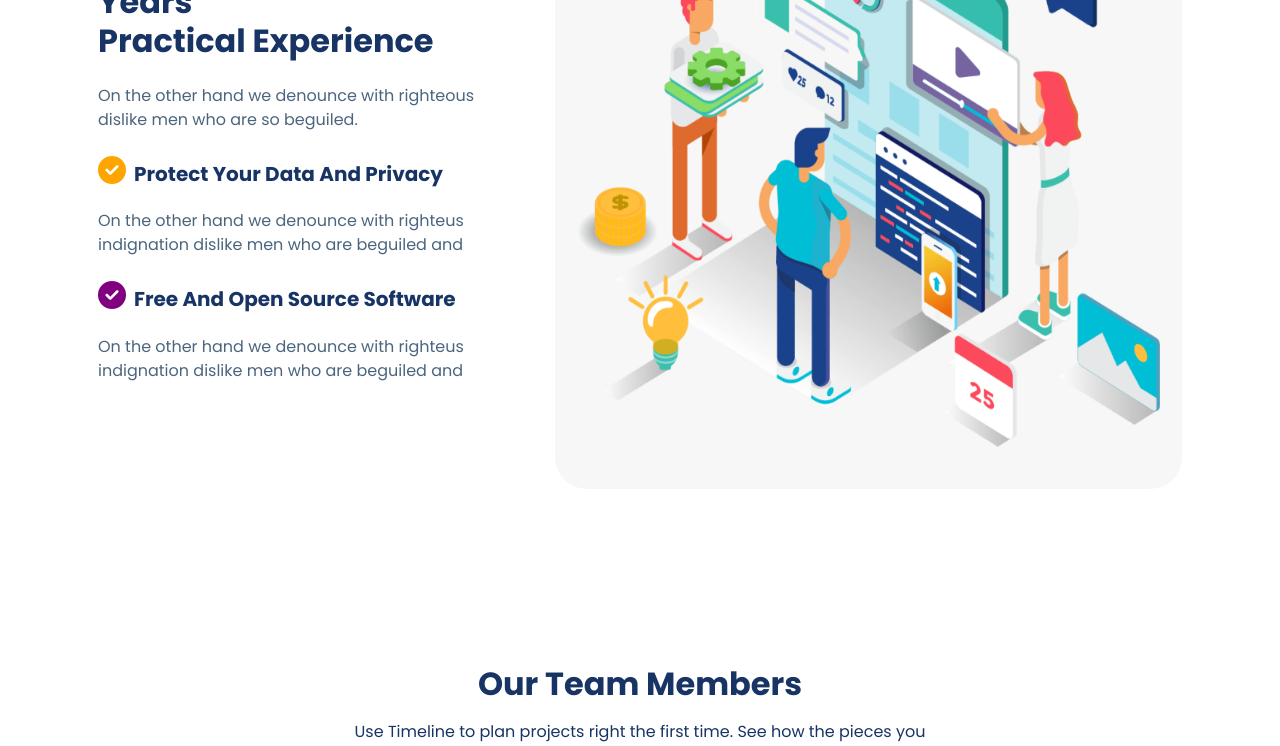
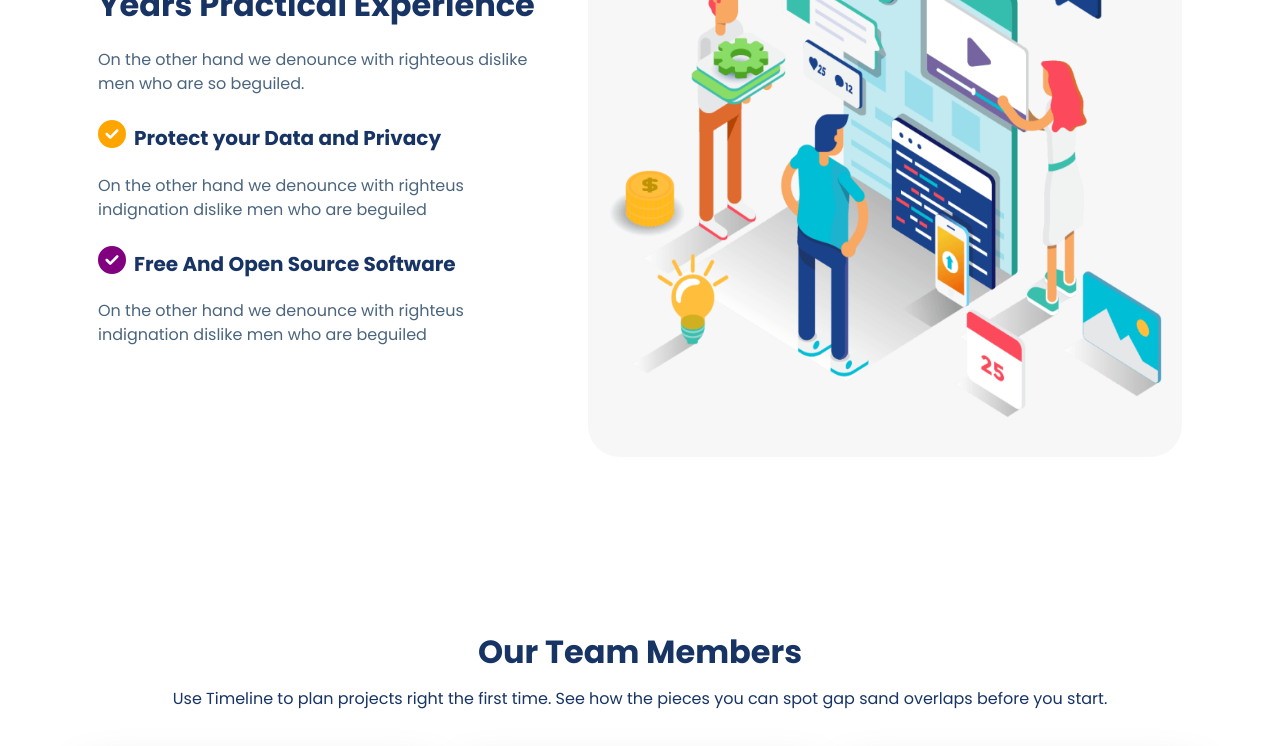
Before and after one commit to MdWahiduzzamanEmon/RBS-Frontend, a Next.js app: page /AboutUs in a window 1280 px wide. Shown: the part 1080-1826 px from the top of the page. Built offline with nearby package versions, Linux system fonts and the light colour scheme.

Commit message:
team member part done

```diff
--- a/components/AboutUs/About2nd.js
+++ b/components/AboutUs/About2nd.js
@@ -35,7 +35,10 @@
 ];
 
 const Home2nd = () => {
+
     return (
+        <div
+            >
             <div className="container-lg my-5 py-5 mx-auto"
                 style={{
                     fontFamily: 'Poppins'
@@ -73,6 +76,7 @@
                 </div>
 
             </div>
+       </div>
     );
 };
 
--- a/components/AboutUs/About3rd.js
+++ b/components/AboutUs/About3rd.js
@@ -1,35 +1,47 @@
 import Image from 'next/image';
-import download2 from '../../public/download (2).jpg'
+// import download2 from '../../public/download (2).jpg'
 import { FontAwesomeIcon } from '@fortawesome/react-fontawesome'
 import { faCheck, faCheckCircle } from '@fortawesome/free-solid-svg-icons'
 
-const About3rd = () => {
+const About3rd = ({ about3rdData }) => {
+    console.log(about3rdData);
     return (
-        <div className="d-flex flex-column flex-lg-row  my-5 py-5 align-items-center container-lg" style={{ fontFamily: 'Poppins' }}>
+        <div style={{
+            display:(about3rdData.isShow)? "block" : "none"
+        }}>
 
+                {
+                    about3rdData?.items?.map(data => (
+                        <div key={data.id}
+                            className="d-flex flex-column flex-lg-row  my-5 py-5 align-items-center container-lg" style={{ fontFamily: 'Poppins' }}>
                             <div className='p-3'>
-                <h1 className="fs-2 fw-bold">We Have More Than 20+ Years <br /> Practical Experience</h1>
+                                <h1 className="fs-2 fw-bold">{data.title }</h1>
                                 <p className="fs-6 my-4"
                                     style={{
                                         color: "rgb(75, 101, 126)"
-                    }}>On the other hand we denounce with righteous dislike men who are so beguiled.</p>
-                <h3 className="fs-5 fw-bold"><span className='me-2'><FontAwesomeIcon className='fs-3' icon={faCheckCircle} color='orange'></FontAwesomeIcon></span>Protect Your Data And Privacy</h3>
+                                    }}>{data.titleDescription }</p>
+                                <h3 className="fs-5 fw-bold"><span className='me-2'><FontAwesomeIcon className='fs-3' icon={faCheckCircle} color='orange'></FontAwesomeIcon></span>{data.subTitle1 }</h3>
                                 <p className="fs-6 my-4"
                                     style={{
                                         color: "rgb(75, 101, 126)"
-                    }}>On the other hand we denounce with righteus indignation dislike men who are beguiled and</p>
+                                    }}>{data.subTitleDescription1}</p>
 
-                <h3 className="fs-5 fw-bold"><span className='me-2'><FontAwesomeIcon className='fs-3' icon={faCheckCircle} color='purple'></FontAwesomeIcon></span>Free And Open Source Software</h3>
+                                <h3 className="fs-5 fw-bold"><span className='me-2'><FontAwesomeIcon className='fs-3' icon={faCheckCircle} color='purple'></FontAwesomeIcon></span>{data.subTitle2}</h3>
                                 <p className="fs-6 my-4"
                                     style={{
                                         color: "rgb(75, 101, 126)"
-                    }}>On the other hand we denounce with righteus indignation dislike men who are beguiled and</p>
+                                    }}>{data.subTitleDescription2}</p>
 
                             </div>
                             <div className='p-3 w-100'>
-                <Image className=' rounded-5' src={download2} alt=" "  width="100%" height="100%" layout="responsive" />
+                                <Image className=' rounded-5' src={data.img} alt=" " width="100%" height="100%" layout="responsive" />
                             </div>
                         </div>
+                    ))
+}
+
+        </div>
+
     );
 };
 
--- a/components/AboutUs/AboutBanner.module.css
+++ b/components/AboutUs/AboutBanner.module.css
@@ -1,9 +1,9 @@
 .bannerText{
     position:relative;
-    font-size:14vw;
+    font-size:8vw;
     color:#272D54;
-    -webkit-text-stroke: 0.3vw #4a5bdc;
-    text-transform: uppercase;
+    -webkit-text-stroke: 0.3vw #dbdffa;
+    /* text-transform: uppercase; */
 }
 /* .bannerText::before{
     content:attr(data-text);
--- a/components/AboutUs/Team.js
+++ b/components/AboutUs/Team.js
@@ -6,44 +6,31 @@
 // import images from "../../../public/";
 // import avatar from "../../../public/banner2.jpeg";
 // import style from './Home2nd.module.css';
-const cards = [
-    {
-        id: 1,
-        name: "Hanri Louice",
-        img: "/team1.jpg",
-        designation: "Sr. Web UI/UX Designer"
-    },
-    {
-        id: 2,
-        name: "Danver Hamind",
-        img: "/team2.webp",
-
-        designation: "Sr. Web Developer"
-    },
-    {
-        id: 3,
-        name: "Theodore Lifaz",
-        img: "/team3.jpg",
-        designation: "Front-end Developer"
-    },
 
 
-
-];
-
-const Team = () => {
+const Team = ({ teamData }) => {
+    console.log(teamData);
     return (
         <div className="container-lg my-5 py-5 mx-auto"
             style={{
-                fontFamily: 'Poppins'
+                fontFamily: 'Poppins',
+                display:(teamData.isShow)? "block":"none"
+
             }}
-        >
-            <h1 className="fs-2 text-center fw-bold my-3">Our Team Members</h1>
-            <p className="text-center fs-6 mb-5">Use Timeline to plan projects right the first time. See how the pieces you <br /> can spot gap sand overlaps before you start.</p>
+        >{
+                teamData?.titleData?.titleItems?.map(textData => (
+                    <div key={textData.id}>
+                        <h1 className="fs-2 text-center fw-bold my-3">{textData.title }</h1>
+                        <p className="text-center fs-6 mb-5">{textData.titleDescription}</p>
+
+                    </div>
+                ))
+        }
+
 
             <div className='row row-cols-1 row-cols-md-3 g-4'>
                 {
-                    cards.map(card => (
+                    teamData?.cardItem?.items?.slice(0,3).map(card => (
                         <div
                             key={card.id}>
 
@@ -55,7 +42,7 @@
                                         <Card.Text className='fs-6'>
                                             {card.designation}
                                         </Card.Text>
-                                        {/* <Link href='/' style={{ textDecoration: 'none' }}><button className={`${style.btnColor} border-0 `}>Read more <FontAwesomeIcon icon={faArrowRight} /></button></Link> */}
+
                                     </Card.Body>
                                 </Card>
                             </div>
--- a/pages/AboutUs.js
+++ b/pages/AboutUs.js
@@ -3,22 +3,34 @@
 import Team from '../components/AboutUs/Team';
 import About2nd from '../components/AboutUs/About2nd';
 import About3rd from '../components/AboutUs/About3rd';
+import axios from 'axios';
 
 
-const aboutUs = () => {
+const aboutUs = ({ about3rdData, teamData }) => {
     return (
         <div style={{
             color: "rgb(23, 52, 101)",
            fontFamily: 'Poppins'
         }}>
             <AboutBanner></AboutBanner>
-            <About2nd/>
+            <About2nd />
 
-            <About3rd/>
-            <Team />
+            <About3rd about3rdData={about3rdData} />
+            <Team teamData={teamData} />
 
         </div>
     );
 };
 
 export default aboutUs;
+export async function getServerSideProps() {
+    const about3rdData = await axios.get('http://localhost:3000/api/about3rdapi')
+    const teamData = await axios.get('http://localhost:3000/api/teamapi')
+
+return {
+    props: {
+      about3rdData:about3rdData.data,
+      teamData:teamData.data,
+    }
+    }
+}
--- /dev/null
+++ b/pages/api/about3rdapi.js
@@ -0,0 +1,6 @@
+
+import { about3rdJson } from "../../public/JSON/about3rdJson";
+
+export default function handler(req, res) {
+    res.status(200).json(about3rdJson)
+}
--- /dev/null
+++ b/pages/api/teamapi.js
@@ -0,0 +1,5 @@
+import { teamJson } from "../../public/JSON/teamJson";
+
+export default function handler(req, res) {
+    res.status(200).json(teamJson)
+}
--- /dev/null
+++ b/public/JSON/about3rdJson.js
@@ -0,0 +1,18 @@
+export const about3rdJson = {
+    "id": 1,
+    "isShow": true,
+    "items": [
+        {
+            "id": 1,
+            "isShow": true,
+            "title": "We Have More Than 20+ Years Practical Experience",
+            "titleDescription": "On the other hand we denounce with righteous dislike men who are so beguiled.",
+            "subTitle1": "Protect your Data and Privacy",
+            "subTitleDescription1": "On the other hand we denounce with righteus indignation dislike men who are beguiled ",
+            "subTitle2": "Free And Open Source Software",
+            "subTitleDescription2": "On the other hand we denounce with righteus indignation dislike men who are beguiled",
+            "img": "/download (2).jpg",
+        }
+    ],
+
+}
--- /dev/null
+++ b/public/JSON/teamJson.js
@@ -0,0 +1,44 @@
+export const teamJson = {
+    "id": 1,
+    "isShow": true,
+    "titleData": {
+        id: 1,
+        isShow: true,
+        titleItems: [
+            {
+                "id": 1,
+                "isShow": true,
+                "title": "Our Team Members",
+                "titleDescription": "Use Timeline to plan projects right the first time. See how the pieces you  can spot gap sand overlaps before you start.",
+            }
+        ],
+    },
+    "cardItem": {
+        "id": 1,
+        "isShow": true,
+        "items" : [
+            {
+                id: 1,
+                name: "Hanri Louice",
+                img: "/team1.jpg",
+                designation: "Sr. Web UI/UX Designer"
+            },
+            {
+                id: 2,
+                name: "Danver Hamind",
+                img: "/team2.webp",
+
+                designation: "Sr. Web Developer"
+            },
+            {
+                id: 3,
+                name: "Theodore Lifaz",
+                img: "/team3.jpg",
+                designation: "Front-end Developer"
+            },
+]
+    }
+
+
+
+};
```
Lines whose indentation alone changed are shown as unchanged.
